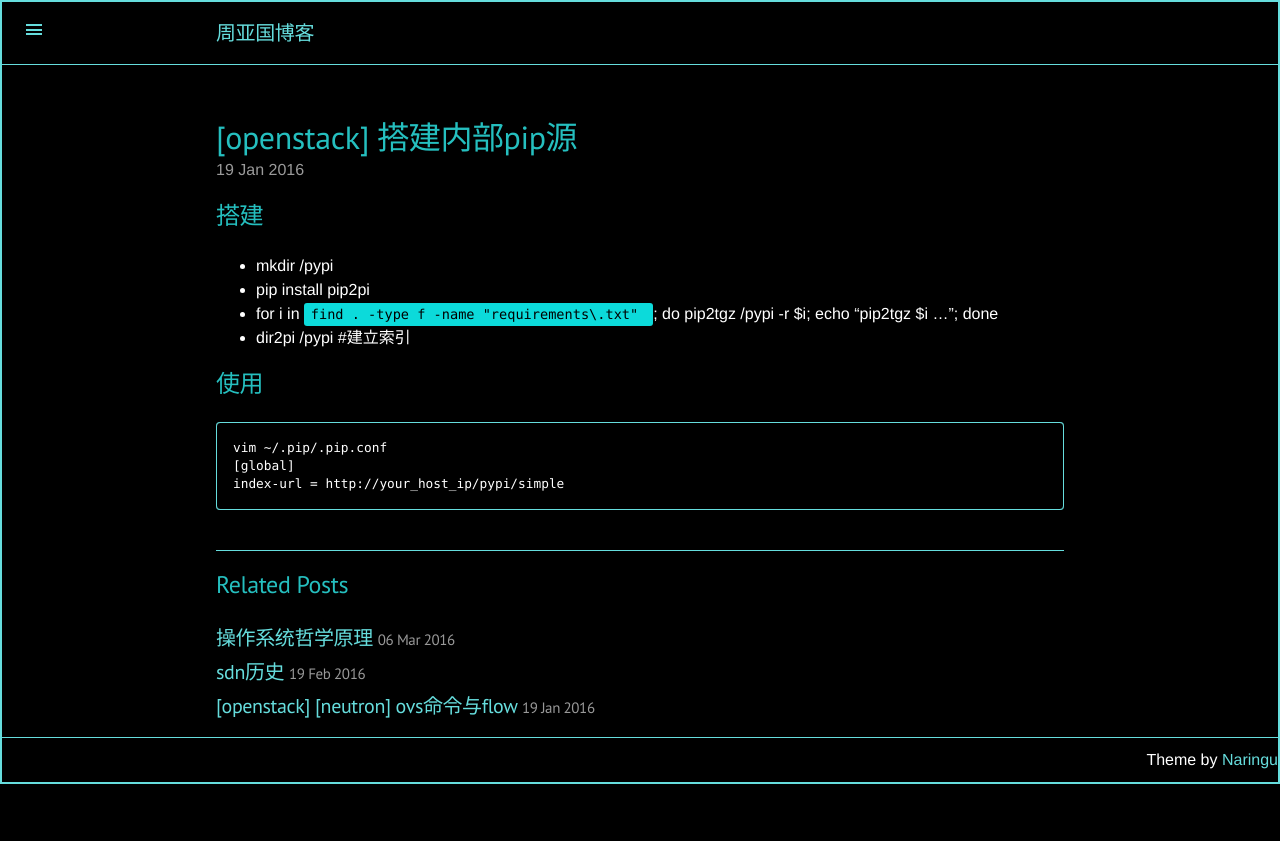
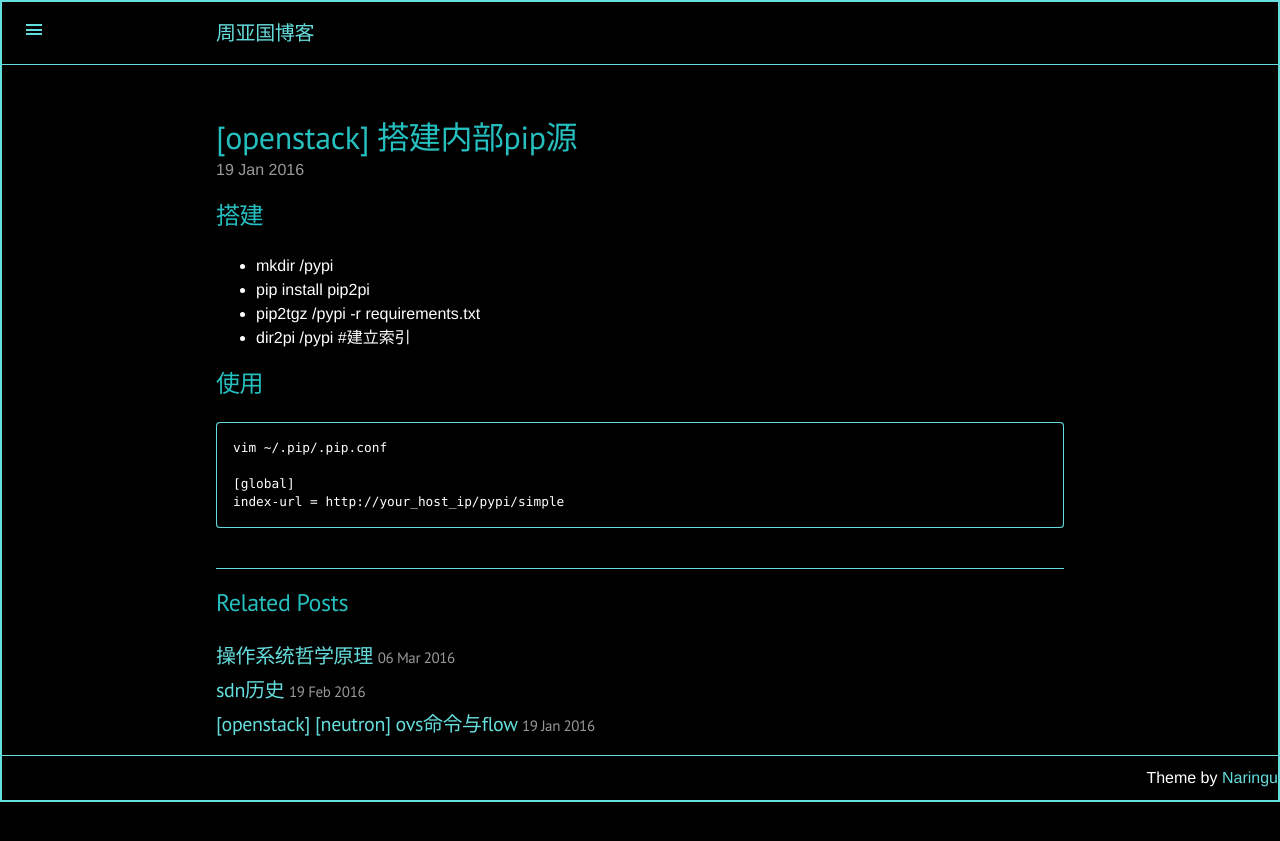
Before and after one commit to CheeseLee/zhouyaguo.github.io, a Jekyll site: the page built from _posts/2016-01-19-pip.md, in a window 1280 px wide. Shown: the top 841 px of the page. Built offline with Jekyll 4.4.1, drawn with Linux system fonts in a browser that asks for light colours; comment, search, counter and statistics services are not loaded.

Commit message:
polish pip

````diff
--- a/_posts/2016-01-19-pip.md
+++ b/_posts/2016-01-19-pip.md
@@ -11,7 +11,7 @@ categories:
 
 - mkdir /pypi
 - pip install pip2pi
-- for i in `find . -type f -name "requirements\.txt" `; do pip2tgz /pypi -r $i; echo "pip2tgz $i ..."; done
+- pip2tgz /pypi -r requirements.txt
 - dir2pi /pypi  #建立索引
 
 使用
@@ -19,6 +19,7 @@ categories:
 
 ```
 vim ~/.pip/.pip.conf
+
 [global]
 index-url = http://your_host_ip/pypi/simple
 ```
````
